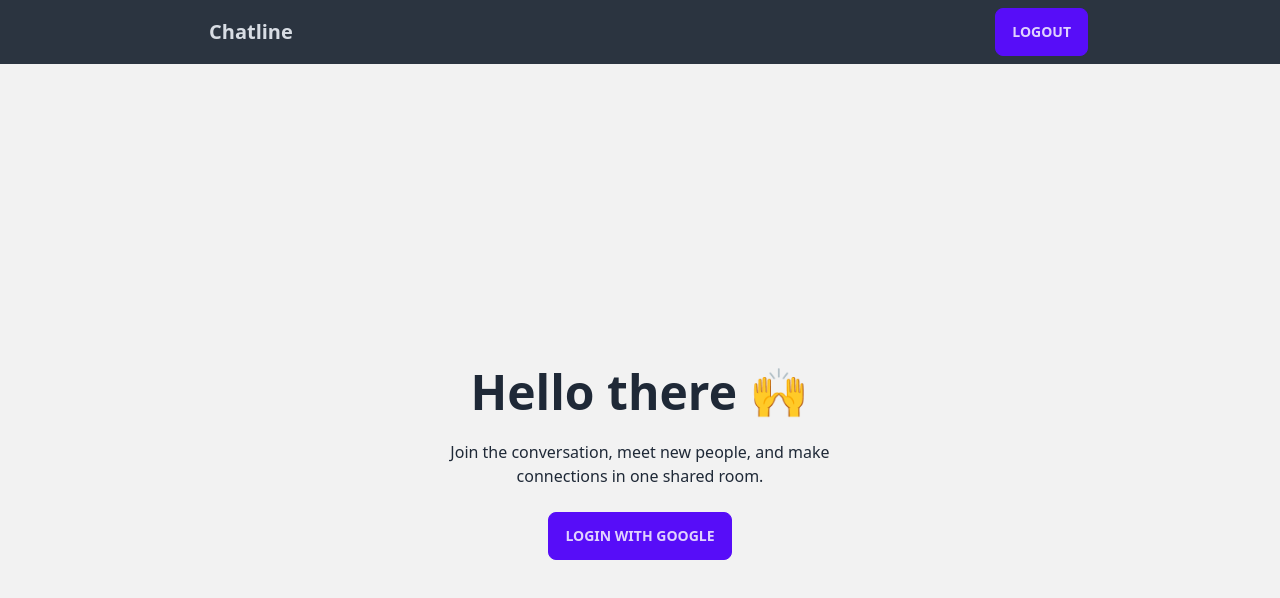
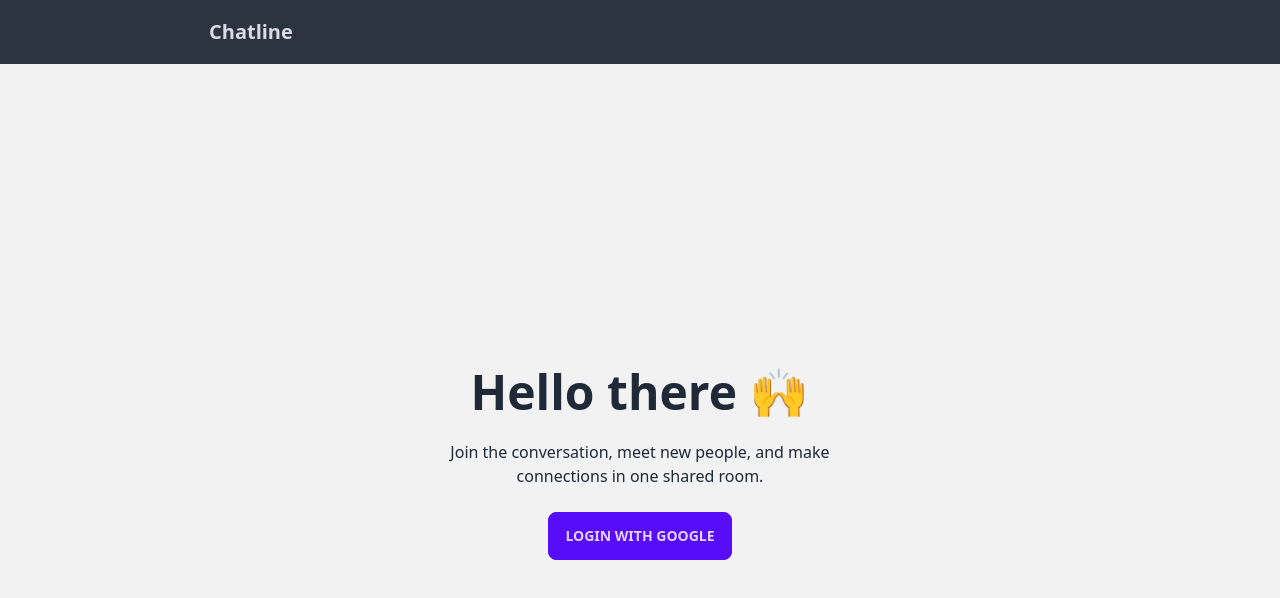
Before and after one commit to anirudhsalaria/Chatline, a React (Vite) app: page / in a window 1280 px wide. Shown: the top 598 px of the page. Built offline with nearby package versions, Linux system fonts and the light colour scheme; no server answers.

Commit message:
login logout done

```diff
--- a/src/components/Navbar.jsx
+++ b/src/components/Navbar.jsx
@@ -1,11 +1,22 @@
 import React from 'react'
+import { UserAuth } from '../context/AuthContext'
 
 const Navbar = () => {
+    const { currentUser,logout } = UserAuth();
+
+    const handleLogout = async () => {
+        try{
+            await logout();
+        }catch(error){
+            console.log(error)
+        }
+    }
+
     return (
         <div className='navbar bg-neutral text-neutral-content'>
             <div className="conatinerWrap flex justify-between">
                 <a className="btn btn-ghost normal-case text-xl">Chatline</a>
-                <button className='btn btn-primary'>Logout</button>
+                {currentUser ? <button onClick={handleLogout} className='btn btn-primary'>Logout</button> : ""}
             </div>
         </div>
     )
--- a/src/context/AuthContext.jsx
+++ b/src/context/AuthContext.jsx
@@ -1,5 +1,5 @@
 import { createContext, useContext, useEffect, useState } from "react";
-import { GoogleAuthProvider, onAuthStateChanged, signInWithRedirect } from "firebase/auth";
+import { GoogleAuthProvider, onAuthStateChanged, signInWithRedirect, signOut } from "firebase/auth";
 import { auth } from "../firebase";
 
 // create context
@@ -7,6 +7,7 @@ const AuthContext = createContext();
 //Provider Context
 export const AuthProvider = ({children}) => {
     const [currentUser,setCurrentUser] = useState(null);
+    const [loading,setLoading] = useState(true);
 
     // signin with google
     const signinWithGoogle = () =>{
@@ -14,10 +15,14 @@ export const AuthProvider = ({children}) => {
         signInWithRedirect(auth, provider);
     }
 
+    //Signout
+    const logout = () => signOut(auth);
+
     const value = {
         currentUser,
         setCurrentUser,
-        signinWithGoogle
+        signinWithGoogle,
+        logout
     }
 
     // set currentUser
@@ -25,6 +30,7 @@ export const AuthProvider = ({children}) => {
     useEffect(() => {
         const unsubscribe = onAuthStateChanged(auth,(user) =>{
             setCurrentUser(user);
+            setLoading(false);
         });
 
         return unsubscribe;
@@ -32,7 +38,7 @@ export const AuthProvider = ({children}) => {
 
     return(
         <AuthContext.Provider value={value}>
-            {children}
+            {!loading && children}
         </AuthContext.Provider>
     )
 }
```
